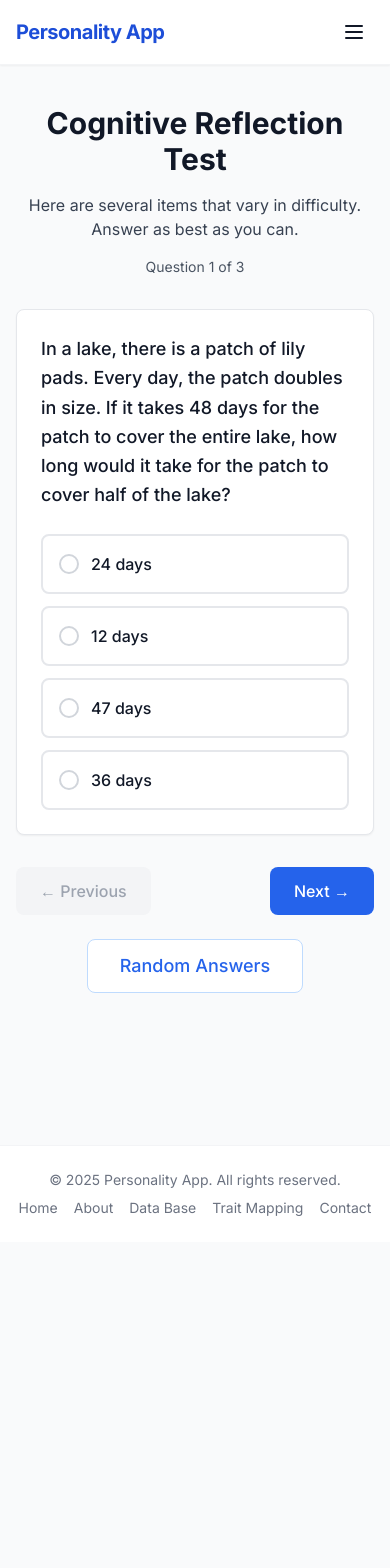
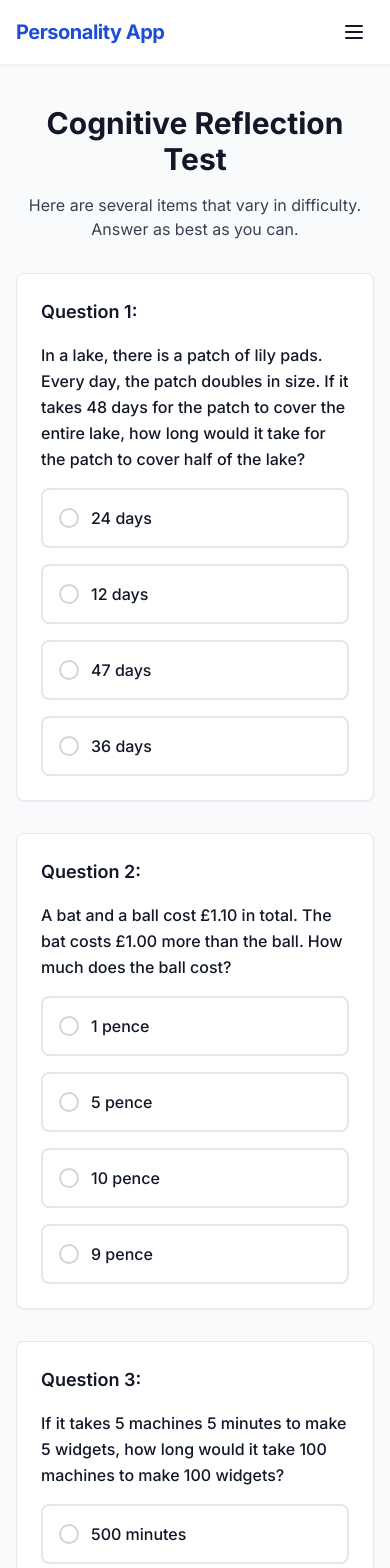
Before and after one commit to khurramsaadat/personality, a Next.js app: page /cognitive-reflection in a window 390 px wide. Shown: the top 1568 px of the page. Before the commit the page ends 1242 px from the top, so only its background shows below. Built offline with nearby package versions, Linux system fonts and the light colour scheme.

Commit message:
fix: all assessment results now accurately reflect user answers and scoring (case-insensitive, numeric, and robust)

```diff
--- a/app/cognitive-reflection/page.tsx
+++ b/app/cognitive-reflection/page.tsx
@@ -21,18 +21,17 @@ const questions = [
 export default function CognitiveReflectionPage() {
   const [answers, setAnswers] = useState<(string | null)[]>(Array(questions.length).fill(null));
   const [submitted, setSubmitted] = useState(false);
-  const [current, setCurrent] = useState(0);
   const [showToast, setShowToast] = useState(false);
+  const [unanswered, setUnanswered] = useState<number[]>([]);
   const router = useRouter();
 
-  const handleChange = useCallback((value: string) => {
-    console.log(`Question ${current} answered: ${value}`);
+  const handleChange = useCallback((qIdx: number, value: string) => {
     setAnswers(prev => {
       const newAnswers = [...prev];
-      newAnswers[current] = value;
+      newAnswers[qIdx] = value;
       return newAnswers;
     });
-  }, [current]);
+  }, []);
 
   const handleRandomAnswers = () => {
     if (window.confirm('This will overwrite all your current answers with random selections. Continue?')) {
@@ -44,23 +43,18 @@ export default function CognitiveReflectionPage() {
 
   const handleToastClose = () => setShowToast(false);
 
-  const handleNext = () => {
-    if (answers[current] === null) {
+  const handleSubmit = (e: React.FormEvent) => {
+    e.preventDefault();
+    const missing = answers.map((a, i) => a === null ? i : -1).filter(i => i !== -1);
+    if (missing.length > 0) {
+      setUnanswered(missing);
       setSubmitted(true);
       return;
     }
+    setUnanswered([]);
     setSubmitted(false);
-    if (current < questions.length - 1) {
-      setCurrent(current + 1);
-    } else {
     localStorage.setItem('crtAnswers', JSON.stringify(answers));
     router.push('/cognitive-reflection/results');
-    }
-  };
-
-  const handlePrev = () => {
-    setSubmitted(false);
-    if (current > 0) setCurrent(current - 1);
   };
 
   return (
@@ -70,55 +64,45 @@ export default function CognitiveReflectionPage() {
         <p className="text-gray-700 max-w-2xl mx-auto">
           Here are several items that vary in difficulty. Answer as best as you can.
         </p>
-        <div className="mt-4 text-sm text-gray-600">
-          Question {current + 1} of {questions.length}
       </div>
+      <form onSubmit={handleSubmit}>
+        <div className="space-y-8">
+          {questions.map((q, qIdx) => (
+            <div key={qIdx} className="bg-white border border-gray-200 rounded-lg p-6 shadow-sm">
+              <div className="mb-4 flex items-center gap-2">
+                <span className="font-semibold text-lg text-gray-900">Question {qIdx + 1}:</span>
+                {submitted && unanswered.includes(qIdx) && (
+                  <span className="text-red-600 text-sm">(Please answer this question)</span>
+                )}
               </div>
-
-      <form onSubmit={e => { e.preventDefault(); handleNext(); }}>
-        <div className="bg-white border border-gray-200 rounded-lg p-6 shadow-sm mb-8">
-          {submitted && answers[current] === null && (
-            <div className="text-red-600 mb-4 p-4 bg-red-50 border border-red-200 rounded-lg flex items-center gap-2">
-              <span className="font-bold">⚠️</span> Please answer this question before continuing.
-            </div>
-          )}
-
-          <div className="mb-6">
-            <h3 className="text-lg font-medium text-gray-900 leading-relaxed">
-              {questions[current].text}
-            </h3>
-          </div>
-
-          {/* Desktop Layout */}
-          <div className="hidden sm:block">
-            <div className="grid grid-cols-2 gap-4">
-              {questions[current].options.map((option, i) => (
+              <div className="mb-4 text-gray-900 font-medium leading-relaxed">{q.text}</div>
+              <div className="grid grid-cols-1 sm:grid-cols-2 gap-4">
+                {q.options.map((option, i) => (
                   <div
                     key={i}
                     className={`flex items-center p-4 rounded-lg cursor-pointer transition-all duration-200 border-2 ${
-                    answers[current] === option
+                      answers[qIdx] === option
                         ? 'border-blue-500 bg-blue-50'
                         : 'border-gray-200 hover:border-gray-300 hover:bg-gray-50'
                     }`}
-                  onClick={() => handleChange(option)}
+                    onClick={() => handleChange(qIdx, option)}
                   >
                     <div className={`w-5 h-5 rounded-full border-2 mr-3 flex items-center justify-center ${
-                    answers[current] === option
+                      answers[qIdx] === option
                         ? 'border-blue-500 bg-blue-500'
                         : 'border-gray-300'
                     }`}>
-                    {answers[current] === option && (
+                      {answers[qIdx] === option && (
                         <div className="w-2 h-2 rounded-full bg-white"></div>
                       )}
                     </div>
                     <span className="font-medium text-gray-900">{option}</span>
-                  {/* Hidden native radio for form submission */}
                     <input
                       type="radio"
-                    name={`question_${current}`}
+                      name={`question_${qIdx}`}
                       value={option}
-                    checked={answers[current] === option}
-                    onChange={() => {}} // Controlled by div click
+                      checked={answers[qIdx] === option}
+                      onChange={() => {}}
                       className="sr-only"
                       tabIndex={-1}
                     />
@@ -126,67 +110,14 @@ export default function CognitiveReflectionPage() {
                 ))}
               </div>
             </div>
-
-          {/* Mobile Layout */}
-          <div className="block sm:hidden space-y-3">
-            {questions[current].options.map((option, i) => (
-              <div
-                key={i}
-                className={`flex items-center p-4 rounded-lg cursor-pointer transition-all duration-200 border-2 ${
-                  answers[current] === option
-                    ? 'border-blue-500 bg-blue-50'
-                    : 'border-gray-200 hover:border-gray-300 hover:bg-gray-50'
-                }`}
-                onClick={() => handleChange(option)}
-              >
-                <input
-                  type="radio"
-                  name={`question_${current}`}
-                  value={option}
-                  checked={answers[current] === option}
-                  onChange={() => {}} // Handled by div onClick
-                  className="sr-only"
-                />
-                <div className={`w-5 h-5 rounded-full border-2 mr-3 flex items-center justify-center ${
-                  answers[current] === option
-                    ? 'border-blue-500 bg-blue-500'
-                    : 'border-gray-300'
-                }`}>
-                  {answers[current] === option && (
-                    <div className="w-2 h-2 rounded-full bg-white"></div>
-                  )}
-                </div>
-                <div className="flex-1">
-                  <div className="font-medium text-gray-900">{option}</div>
-                </div>
-              </div>
           ))}
         </div>
+        {submitted && unanswered.length > 0 && (
+          <div className="text-red-600 mt-6 mb-2 p-4 bg-red-50 border border-red-200 rounded-lg flex items-center gap-2">
+            <span className="font-bold">⚠️</span> Please answer all questions before submitting. Unanswered: {unanswered.map(i => i + 1).join(', ')}
           </div>
-
-        <div className="flex justify-between items-center mb-6">
-          <button
-            type="button"
-            onClick={handlePrev}
-            disabled={current === 0}
-            className={`px-6 py-3 rounded-lg font-medium transition-all duration-200 ${
-              current === 0
-                ? 'text-gray-400 cursor-not-allowed bg-gray-100'
-                : 'bg-gray-800 text-white hover:bg-gray-700'
-            }`}
-          >
-            ← Previous
-          </button>
-
-          <button
-            type="submit"
-            className="px-6 py-3 rounded-lg font-medium transition-all duration-200 bg-blue-600 text-white hover:bg-blue-700"
-          >
-            {current === questions.length - 1 ? 'Submit Assessment' : 'Next →'}
-          </button>
-        </div>
-
-        <div className="text-center">
+        )}
+        <div className="flex flex-col sm:flex-row justify-between items-center mt-8 gap-4">
           <button
             type="button"
             onClick={handleRandomAnswers}
@@ -194,12 +125,15 @@ export default function CognitiveReflectionPage() {
           >
             Random Answers
           </button>
+          <button
+            type="submit"
+            className="px-8 py-3 rounded-lg font-medium transition-all duration-200 bg-blue-600 text-white hover:bg-blue-700 text-lg"
+          >
+            Submit Assessment
+          </button>
         </div>
       </form>
-
-      <div className="w-full flex justify-center mt-4">
-        <Toast message="Random answers generated!" show={showToast} onClose={handleToastClose} />
-      </div>
+      <Toast show={showToast} onClose={handleToastClose} message="Random answers selected!" />
     </div>
   );
 }
--- a/app/cognitive-reflection/results/page.tsx
+++ b/app/cognitive-reflection/results/page.tsx
@@ -1,18 +1,43 @@
 "use client";
-import React from "react";
+import React, { useEffect, useState } from "react";
 import { CheckCircle, XCircle, Lightbulb } from "lucide-react";
 
 const crtQuestions = [
-  // ... (import or define the CRT questions here)
+  {
+    text: 'In a lake, there is a patch of lily pads. Every day, the patch doubles in size. If it takes 48 days for the patch to cover the entire lake, how long would it take for the patch to cover half of the lake?',
+    correct: '47 days',
+    explanation: 'The patch doubles in size each day, so the day before it covers the whole lake, it must have covered half. Thus, 47 days.'
+  },
+  {
+    text: 'A bat and a ball cost £1.10 in total. The bat costs £1.00 more than the ball. How much does the ball cost?',
+    correct: '5 pence',
+    explanation: 'Let x be the cost of the ball. The bat is £1 more, so x + £1. Total: x + (x + £1) = £1.10 → 2x = £0.10 → x = £0.05 (5 pence).'
+  },
+  {
+    text: 'If it takes 5 machines 5 minutes to make 5 widgets, how long would it take 100 machines to make 100 widgets?',
+    correct: '5 minutes',
+    explanation: 'Each machine makes 1 widget in 5 minutes. 100 machines make 100 widgets in 5 minutes working in parallel.'
+  },
 ];
 
-const correctAnswers = [
-  // ... (import or define the correct answers here)
-];
+export default function CRTResults({ searchParams }: { searchParams: { answers?: string } }) {
+  const [answers, setAnswers] = useState<string[] | null>(null);
 
-export default function CRTResults({ searchParams }: { searchParams: { answers: string } }) {
-  const answers = searchParams.answers ? JSON.parse(searchParams.answers) : [];
-  const score = answers.reduce((acc, ans, i) => acc + (ans === correctAnswers[i] ? 1 : 0), 0);
+  useEffect(() => {
+    if (searchParams.answers) {
+      setAnswers(JSON.parse(searchParams.answers));
+    } else if (typeof window !== 'undefined') {
+      const stored = localStorage.getItem('crtAnswers');
+      if (stored) setAnswers(JSON.parse(stored));
+      else setAnswers([]);
+    }
+  }, [searchParams.answers]);
+
+  if (!answers) {
+    return <div className="max-w-2xl mx-auto py-10 px-4 text-center text-gray-500">Loading results...</div>;
+  }
+
+  const score = answers.reduce((acc, ans, i) => acc + (ans === crtQuestions[i].correct ? 1 : 0), 0);
   const percent = Math.round((score / crtQuestions.length) * 100);
 
   return (
@@ -29,18 +54,37 @@ export default function CRTResults({ searchParams }: { searchParams: { answers:
       </div>
       <div className="mb-8">
         <h2 className="font-semibold mb-2">Question Breakdown</h2>
-        <ul className="space-y-2">
-          {crtQuestions.map((q, i) => (
-            <li key={i} className="flex items-center gap-2 p-3 rounded-lg border bg-white shadow-sm">
-              {answers[i] === correctAnswers[i] ? (
-                <CheckCircle className="text-green-500 w-5 h-5" />
-              ) : (
-                <XCircle className="text-red-400 w-5 h-5" />
-              )}
-              <span className="flex-1">{q}</span>
-              <span className="text-xs text-gray-500">{answers[i] === correctAnswers[i] ? "Correct" : "Incorrect"}</span>
-            </li>
-          ))}
+        <ul className="space-y-4">
+          {crtQuestions.map((q, i) => {
+            const userAnswer = answers[i];
+            const isCorrect = userAnswer === q.correct;
+            return (
+              <li key={i} className="p-4 rounded-lg border bg-white shadow-sm">
+                <div className="flex items-center gap-2 mb-2">
+                  {isCorrect ? (
+                    <CheckCircle className="text-green-500 w-5 h-5" />
+                  ) : (
+                    <XCircle className="text-red-400 w-5 h-5" />
+                  )}
+                  <span className="font-medium text-gray-900">Question {i + 1}</span>
+                </div>
+                <div className="mb-2 text-gray-900">{q.text}</div>
+                <div className="mb-1">
+                  <span className="font-semibold">Your answer:</span> <span className={isCorrect ? 'text-green-600' : 'text-red-600'}>{userAnswer || <em>Not answered</em>}</span>
+                </div>
+                {!isCorrect && (
+                  <div className="mb-1">
+                    <span className="font-semibold">Correct answer:</span> <span className="text-green-600">{q.correct}</span>
+                  </div>
+                )}
+                {!isCorrect && (
+                  <div className="text-sm text-gray-700 bg-orange-50 border-l-4 border-orange-400 p-3 rounded">
+                    <span className="font-semibold">Explanation:</span> {q.explanation}
+                  </div>
+                )}
+              </li>
+            );
+          })}
         </ul>
       </div>
       <div className="bg-orange-50 p-4 rounded-lg">
--- a/app/empathy/results/page.tsx
+++ b/app/empathy/results/page.tsx
@@ -3,11 +3,10 @@ import React, { useEffect, useState } from 'react';
 import Link from 'next/link';
 import { HeartHandshake } from 'lucide-react';
 
-// Helper to calculate empathy score (A=1, B=2, ..., E=5)
+// Helper to calculate empathy score (answers are numbers as strings)
 function calculateEmpathyScore(answers: string[]): number {
-  const map: Record<string, number> = { A: 1, B: 2, C: 3, D: 4, E: 5 };
   return Math.round(
-    answers.reduce((sum, a) => sum + (map[a] || 0), 0) / answers.length
+    answers.reduce((sum, a) => sum + Number(a), 0) / answers.length
   );
 }
 
--- a/app/news-judgment/results/page.tsx
+++ b/app/news-judgment/results/page.tsx
@@ -1,18 +1,54 @@
 "use client";
-import React from "react";
+import React, { useEffect, useState } from "react";
 import { CheckCircle, XCircle, Compass } from "lucide-react";
 
 const newsQuestions = [
-  // ... (import or define the news headlines/questions here)
+  {
+    headline: "NASA Confirms Water on the Sunlit Surface of the Moon",
+    correct: "Real",
+    explanation: "This is a real headline. In 2020, NASA confirmed water molecules on the sunlit surface of the Moon using SOFIA telescope data."
+  },
+  {
+    headline: "Scientists Discover New Element Named 'Administratium'",
+    correct: "Fake",
+    explanation: "This is a fake headline. 'Administratium' is a long-running science joke and not a real element."
+  },
+  {
+    headline: "World's Oldest Living Cat Celebrates 38th Birthday in Texas",
+    correct: "Real",
+    explanation: "This is a real headline. The Guinness World Records has recognized several cats living into their 30s, including a 38-year-old cat in Texas."
+  },
+  {
+    headline: "Bananas Will Be Extinct by 2025, Experts Warn",
+    correct: "Fake",
+    explanation: "This is a fake headline. While banana crops face disease threats, extinction by 2025 is an exaggeration."
+  },
+  {
+    headline: "Octopus Throws Objects at Other Animals, Study Finds",
+    correct: "Real",
+    explanation: "This is a real headline. A 2022 study documented octopuses throwing shells and silt at other animals."
+  }
 ];
 
-const correctAnswers = [
-  // ... (import or define the correct answers here)
-];
+export default function NewsJudgmentResults({ searchParams }: { searchParams: { answers?: string } }) {
+  const [answers, setAnswers] = useState<string[] | null>(null);
 
-export default function NewsJudgmentResults({ searchParams }: { searchParams: { answers: string } }) {
-  const answers = searchParams.answers ? JSON.parse(searchParams.answers) : [];
-  const score = answers.reduce((acc, ans, i) => acc + (ans === correctAnswers[i] ? 1 : 0), 0);
+  useEffect(() => {
+    if (searchParams.answers) {
+      setAnswers(JSON.parse(searchParams.answers));
+    } else if (typeof window !== 'undefined') {
+      const stored = localStorage.getItem('newsJudgmentAnswers');
+      if (stored) setAnswers(JSON.parse(stored));
+      else setAnswers([]);
+    }
+  }, [searchParams.answers]);
+
+  if (!answers) {
+    return <div className="max-w-2xl mx-auto py-10 px-4 text-center text-gray-500">Loading results...</div>;
+  }
+
+  const minLen = Math.min(answers.length, newsQuestions.length);
+  const score = answers.slice(0, minLen).reduce((acc, ans, i) => acc + (ans === newsQuestions[i].correct ? 1 : 0), 0);
   const percent = Math.round((score / newsQuestions.length) * 100);
 
   return (
@@ -29,18 +65,34 @@ export default function NewsJudgmentResults({ searchParams }: { searchParams: {
       </div>
       <div className="mb-8">
         <h2 className="font-semibold mb-2">Question Breakdown</h2>
-        <ul className="space-y-2">
-          {newsQuestions.map((q, i) => (
-            <li key={i} className="flex items-center gap-2 p-3 rounded-lg border bg-white shadow-sm">
-              {answers[i] === correctAnswers[i] ? (
-                <CheckCircle className="text-green-500 w-5 h-5" />
-              ) : (
-                <XCircle className="text-red-400 w-5 h-5" />
-              )}
-              <span className="flex-1">{q}</span>
-              <span className="text-xs text-gray-500">{answers[i] === correctAnswers[i] ? "Correct" : "Incorrect"}</span>
-            </li>
-          ))}
+        <ul className="space-y-4">
+          {newsQuestions.map((q, i) => {
+            if (i >= answers.length) return null;
+            const userAnswer = answers[i];
+            const isCorrect = userAnswer && userAnswer.toLowerCase() === q.correct.toLowerCase();
+            return (
+              <li key={i} className="p-4 rounded-lg border bg-white shadow-sm">
+                <div className="flex items-center gap-2 mb-2">
+                  {isCorrect ? (
+                    <CheckCircle className="text-green-500 w-5 h-5" />
+                  ) : (
+                    <XCircle className="text-red-400 w-5 h-5" />
+                  )}
+                  <span className="font-medium text-gray-900">Headline {i + 1}</span>
+                </div>
+                <div className="mb-2 text-gray-900">{q.headline}</div>
+                <div className="mb-1">
+                  <span className="font-semibold">Your answer:</span> <span className={isCorrect ? 'text-green-600' : 'text-red-600'}>{userAnswer || <em>Not answered</em>}</span>
+                </div>
+                <div className="mb-1">
+                  <span className="font-semibold">Correct answer:</span> <span className="text-indigo-600">{q.correct}</span>
+                </div>
+                <div className="text-sm text-gray-700 bg-indigo-50 border-l-4 border-indigo-400 p-3 rounded">
+                  <span className="font-semibold">Explanation:</span> {q.explanation}
+                </div>
+              </li>
+            );
+          })}
         </ul>
       </div>
       <div className="bg-indigo-50 p-4 rounded-lg">
```
Also changed, not shown: 1 other file (tests, documents, lock files or other folders). Lines whose indentation alone changed are shown as unchanged.
